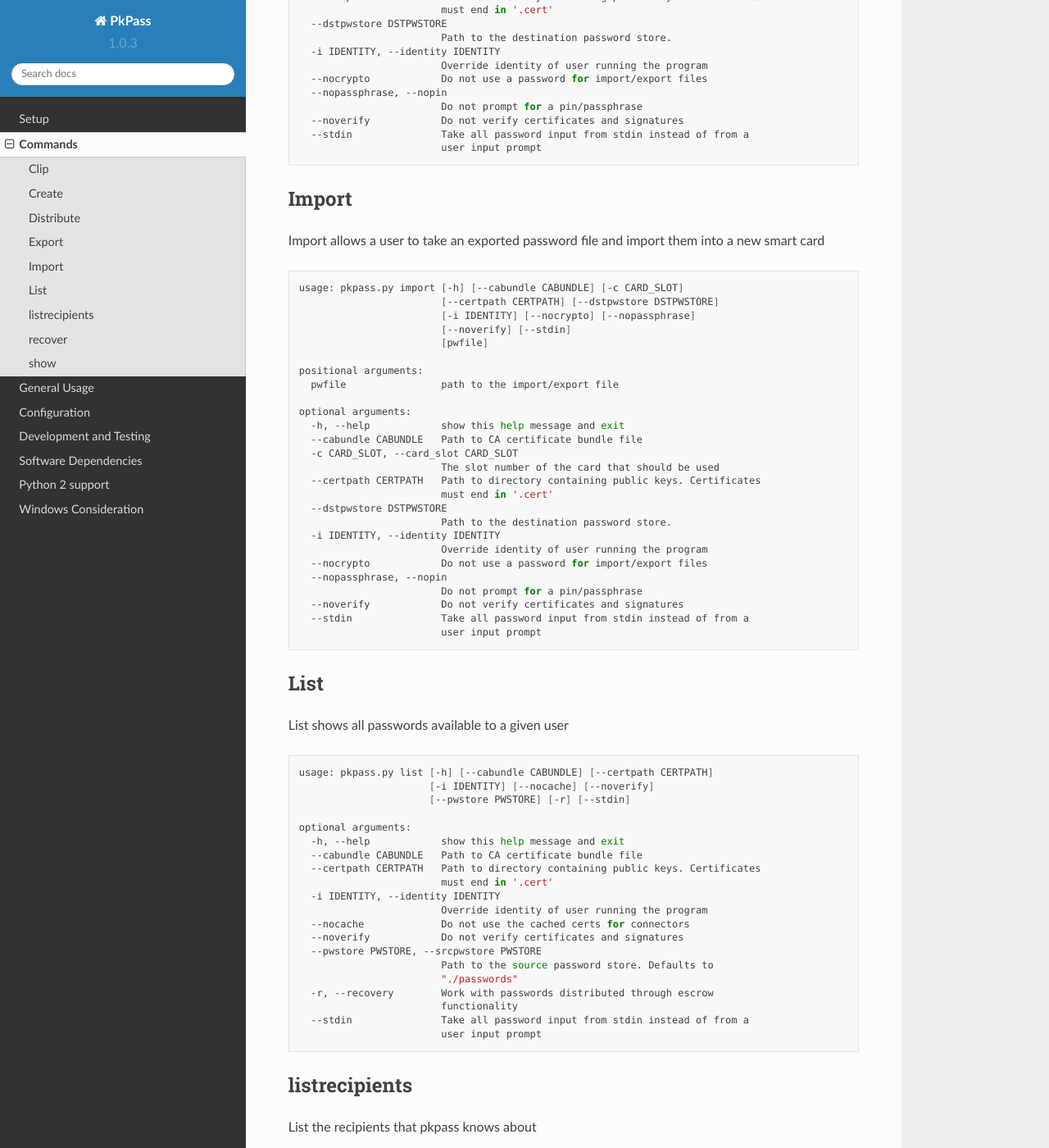
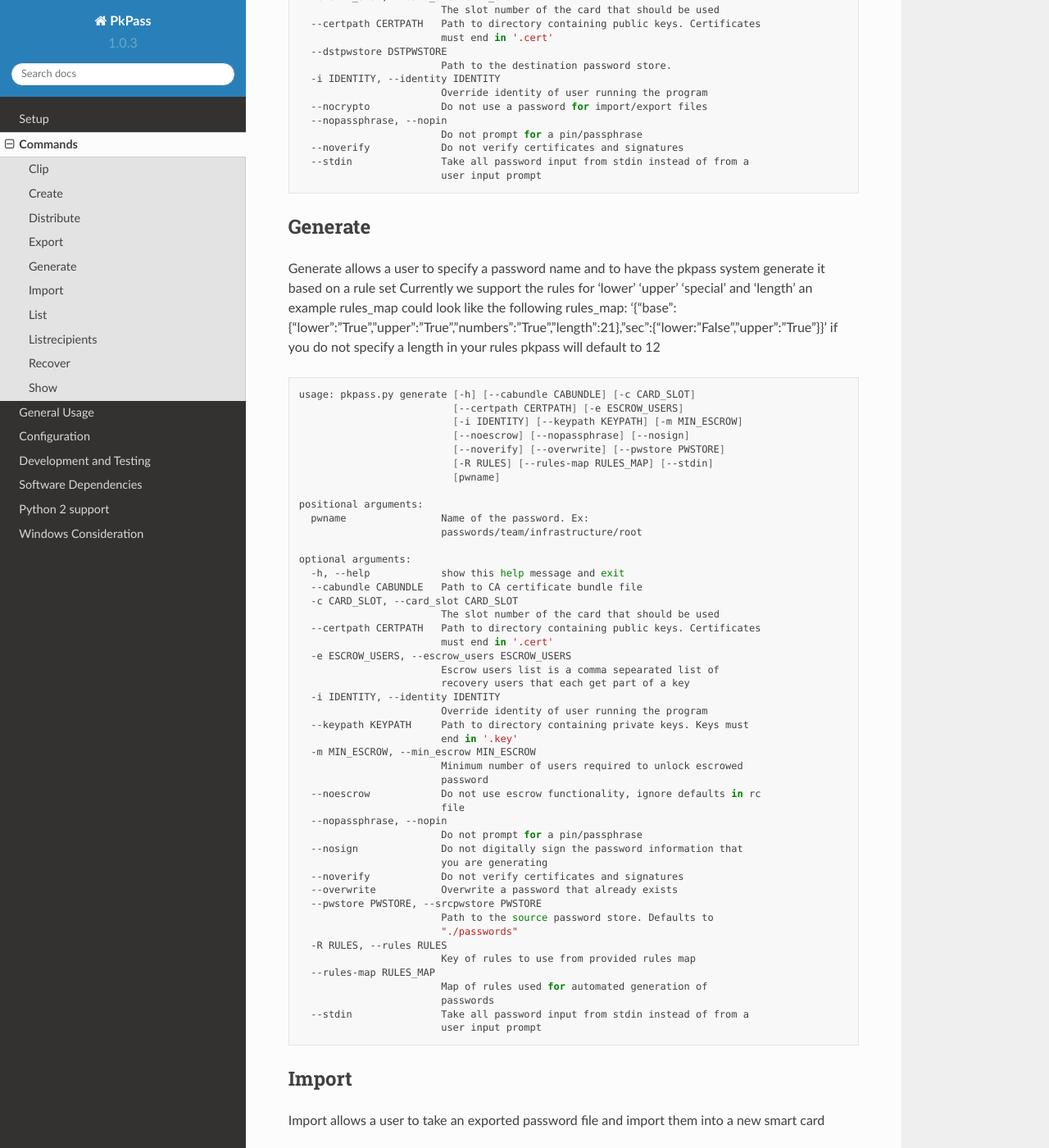
Before and after one commit to olcf/pkpass, a Sphinx documentation site: the page built from docs/source/Commands.rst, in a window 1280 px wide and 1400 px high, scrolled down 3592 px. Shown: the whole window at 82% size. Built offline with Sphinx 7.4.7 and the Read the Docs theme 2.0.0, drawn with Linux system fonts in a browser that asks for light colours; some of the changed text lies outside the part shown.

Commit message:
adds password generation

```diff
--- a/docs/source/Commands.rst
+++ b/docs/source/Commands.rst
@@ -21,6 +21,8 @@
                             entity
         export              Export passwords that you have access to and encrypt
                             with aes
+        generate            Generate a new password entry and encrypt it for
+                            yourself
         import              Import passwords that you have saved to a file
         list                List passwords you have access to
         listrecipients      List the recipients that pkpass knows about
@@ -204,6 +206,64 @@
       --stdin               Take all password input from stdin instead of from a
                             user input prompt
 
+Generate
+--------
+Generate allows a user to specify a password name and to have the pkpass system generate it based on a rule set
+Currently we support the rules for 'lower' 'upper' 'special' and 'length'
+an example rules_map could look like the following
+rules_map: '{"base":{"lower":"True","upper":"True","numbers":"True","length":21},"sec":{"lower:"False","upper":"True"}}'
+if you do not specify a length in your rules pkpass will default to 12
+
+.. code-block:: bash
+
+    usage: pkpass.py generate [-h] [--cabundle CABUNDLE] [-c CARD_SLOT]
+                              [--certpath CERTPATH] [-e ESCROW_USERS]
+                              [-i IDENTITY] [--keypath KEYPATH] [-m MIN_ESCROW]
+                              [--noescrow] [--nopassphrase] [--nosign]
+                              [--noverify] [--overwrite] [--pwstore PWSTORE]
+                              [-R RULES] [--rules-map RULES_MAP] [--stdin]
+                              [pwname]
+
+    positional arguments:
+      pwname                Name of the password. Ex:
+                            passwords/team/infrastructure/root
+
+    optional arguments:
+      -h, --help            show this help message and exit
+      --cabundle CABUNDLE   Path to CA certificate bundle file
+      -c CARD_SLOT, --card_slot CARD_SLOT
+                            The slot number of the card that should be used
+      --certpath CERTPATH   Path to directory containing public keys. Certificates
+                            must end in '.cert'
+      -e ESCROW_USERS, --escrow_users ESCROW_USERS
+                            Escrow users list is a comma sepearated list of
+                            recovery users that each get part of a key
+      -i IDENTITY, --identity IDENTITY
+                            Override identity of user running the program
+      --keypath KEYPATH     Path to directory containing private keys. Keys must
+                            end in '.key'
+      -m MIN_ESCROW, --min_escrow MIN_ESCROW
+                            Minimum number of users required to unlock escrowed
+                            password
+      --noescrow            Do not use escrow functionality, ignore defaults in rc
+                            file
+      --nopassphrase, --nopin
+                            Do not prompt for a pin/passphrase
+      --nosign              Do not digitally sign the password information that
+                            you are generating
+      --noverify            Do not verify certificates and signatures
+      --overwrite           Overwrite a password that already exists
+      --pwstore PWSTORE, --srcpwstore PWSTORE
+                            Path to the source password store. Defaults to
+                            "./passwords"
+      -R RULES, --rules RULES
+                            Key of rules to use from provided rules map
+      --rules-map RULES_MAP
+                            Map of rules used for automated generation of
+                            passwords
+      --stdin               Take all password input from stdin instead of from a
+                            user input prompt
+
 Import
 ------
 Import allows a user to take an exported password file and import them into a new smart card
@@ -265,7 +325,7 @@
                             user input prompt
 
 
-listrecipients
+Listrecipients
 --------------
 List the recipients that pkpass knows about
 
@@ -286,7 +346,7 @@
       --stdin               Take all password input from stdin instead of from a
                             user input prompt
 
-recover
+Recover
 -------
 Recover serves the purpose of recovering escrowed passwords in the event no one in the distributed list can properly unlock a password.
 This requires password owners to have created escrow users. Each necessary escrow user will place his share into the program.
@@ -320,7 +380,7 @@
                             Path to the source password store. Defaults to
                             "./passwords"
 
-show
+Show
 ----
 This unlocks a password and displays it on stdout
 
```
Also changed, not shown: 4 other files.
